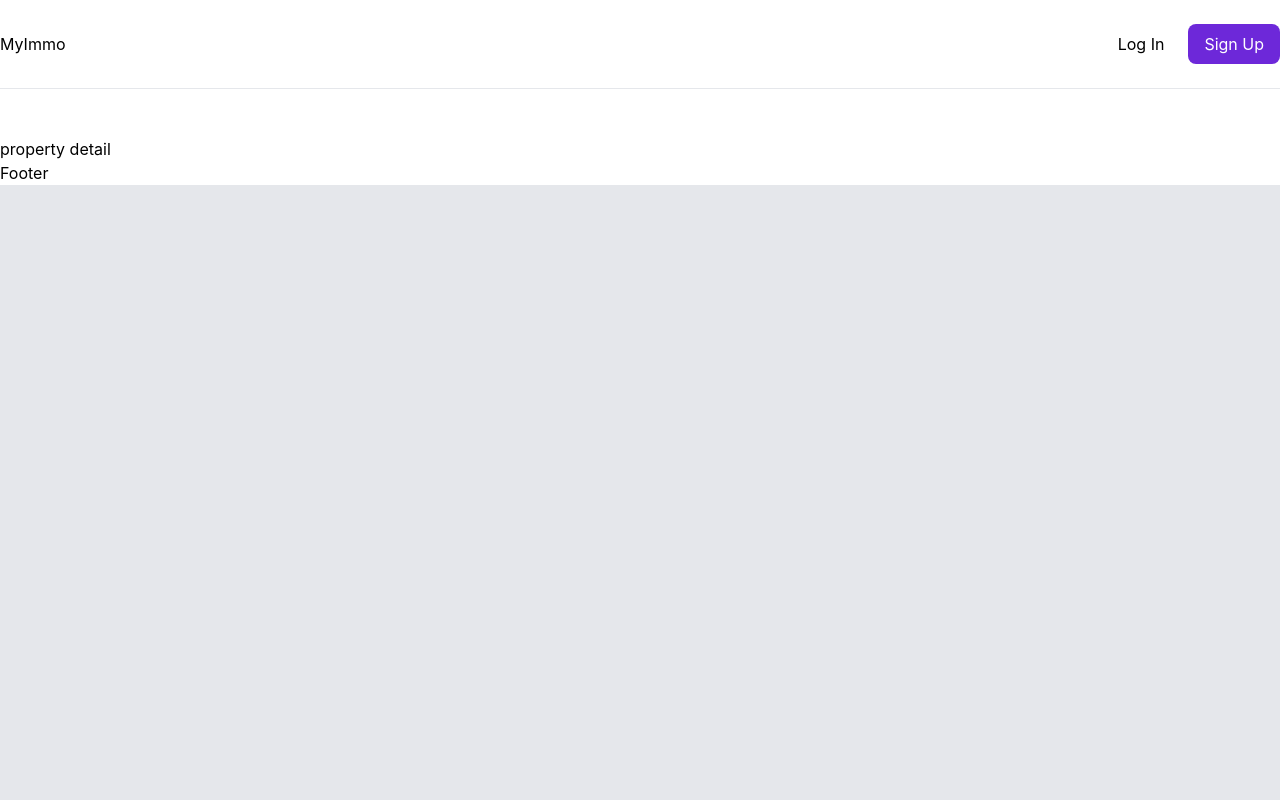
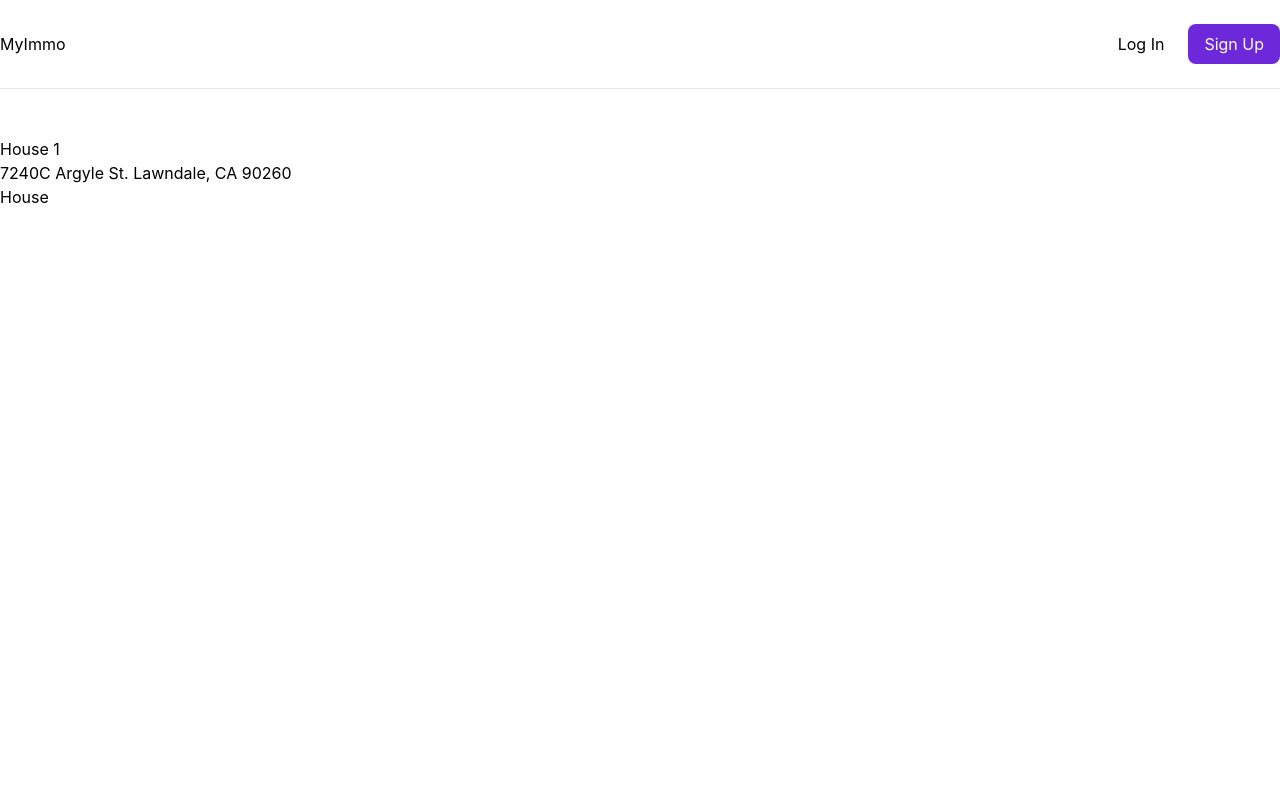
Before and after one commit to elhadjtall/SITE_AGENCE, a React (Vite) app in the folder frontend/: page /property/1 in a window 1280 px wide. Shown: the top 800 px of the page. Built offline with nearby package versions, Linux system fonts and the light colour scheme.

Commit message:
Ajout de la description

```diff
--- a/frontend/src/pages/PropertyDetail.jsx
+++ b/frontend/src/pages/PropertyDetail.jsx
@@ -15,7 +15,6 @@ import { BiBed, BiBath, BiArea } from 'react-icons/bi';
 const PropertyDetail = () => {
   // Récupération de l'ID depuis les paramètres d'URL
   const { id } = useParams();
-  console.log(id);
 
   //get the house based on the id
   const house = housesData.find((house) => {
@@ -23,9 +22,19 @@ const PropertyDetail = () => {
   });
 
   return (
-    <div>
-        property detail
-    </div>
+    <section>
+        <div className='container mx-auto min-h-[800px] mb-14'>
+            <div>
+                <div>
+                    <h2>{house.name}</h2>
+                    <h2>{house.address}</h2>
+                </div>
+                <div>
+                    <div>{house.type}</div>
+                </div>
+            </div>
+        </div>
+    </section>
   );
 };
 
```
